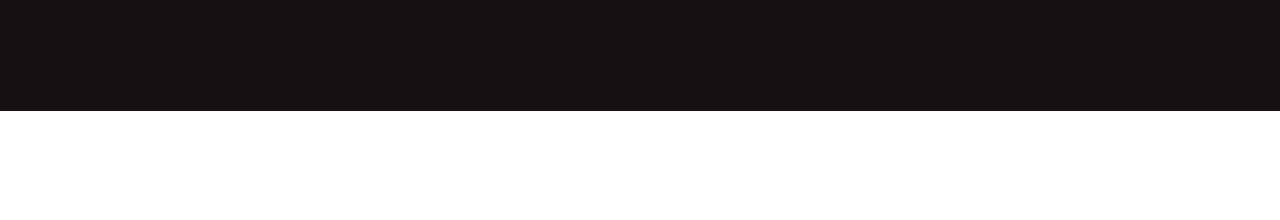
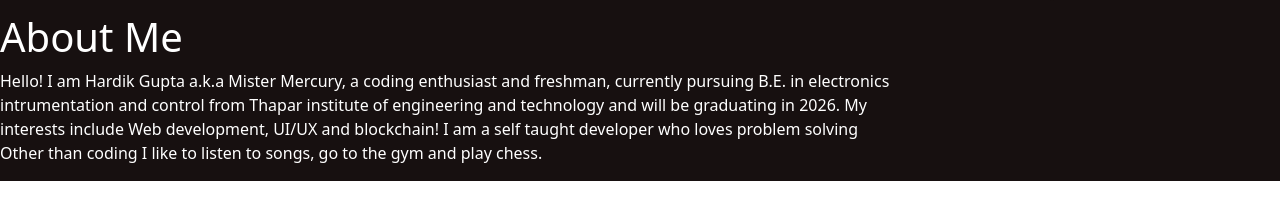
Before and after one commit to mister-mercury/Portfolio, a plain HTML site: page index.html in a window 1280 px wide. Shown: the part 634-854 px from the top of the page. Drawn offline with nearby package versions, Linux system fonts and the light colour scheme.

Commit message:
new changes

```diff
--- a/index.html
+++ b/index.html
@@ -45,10 +45,10 @@
             <div class="row">
                 <div class="col-6" id=content>
                     <div class="written" id="xyz">
-                    <h3 id=Hi> Hi! I am, </h3>
-                    <h1 id=Hardik> HARDIK GUPTA</h1>
-                    <h6 id=Budding>Budding Web and Blockchain Developer </h6>
-                </div>
+                        <h3 id=Hi> Hi! I am, </h3>
+                        <h1 id=Hardik> HARDIK GUPTA</h1>
+                        <h6 id=Budding>Budding Web and Blockchain Developer </h6>
+                    </div>
                     <div class="row" id="logo-row">
                         <a href="https://github.com/mister-mercury" target="_blank">
                             <img id="github" src="images/github.svg">
@@ -72,6 +72,23 @@
 
 
         </div>
+        <div class="second_page">
+           <div class="about"><h1>About Me</h1></div>
+
+
+            <div class="Intro">
+                <p>Hello! I am Hardik Gupta a.k.a Mister Mercury, a coding enthusiast and freshman, currently pursuing
+                    B.E. in electronics intrumentation and control from Thapar institute of engineering and technology
+                    and will be graduating in 2026.
+
+                    My interests include Web development, UI/UX and blockchain!
+                    I am a self taught developer who loves problem solving
+
+                    Other than coding I like to listen to songs, go to the gym and play chess.
+            </div>
+        </div>
+
+        </p>
     </body>
 </div>
 
--- a/style.css
+++ b/style.css
@@ -5,9 +5,17 @@
 .body{
     background-color: #171010;
     color: #FFFFFF;
-    height: 745px;
+    height: max-content;
 
+    display: flex;
+    flex-wrap: wrap;
 }
+
+.move{
+    height: 0px;
+}
+
+
 #nav-link{
     color: #FFFFFF;
     padding-top: 20px;
@@ -77,7 +85,7 @@
     font-size: 42px;
 }
 #Hardik{
-    width: 800px;
+    width: 550px;
     font-size: 70px;
     letter-spacing: 2px;
 }
@@ -115,3 +123,15 @@
      position: relative;
      bottom:20px;
 }
+
+.second_page{
+    display: flex;
+    flex-direction: column;
+    flex-wrap: wrap;
+}
+.about{
+    width: 200px;
+}
+.Intro{
+    width: 900px;
+}
```
Also changed, not shown: reference.html (deleted, +0 -47 lines).
